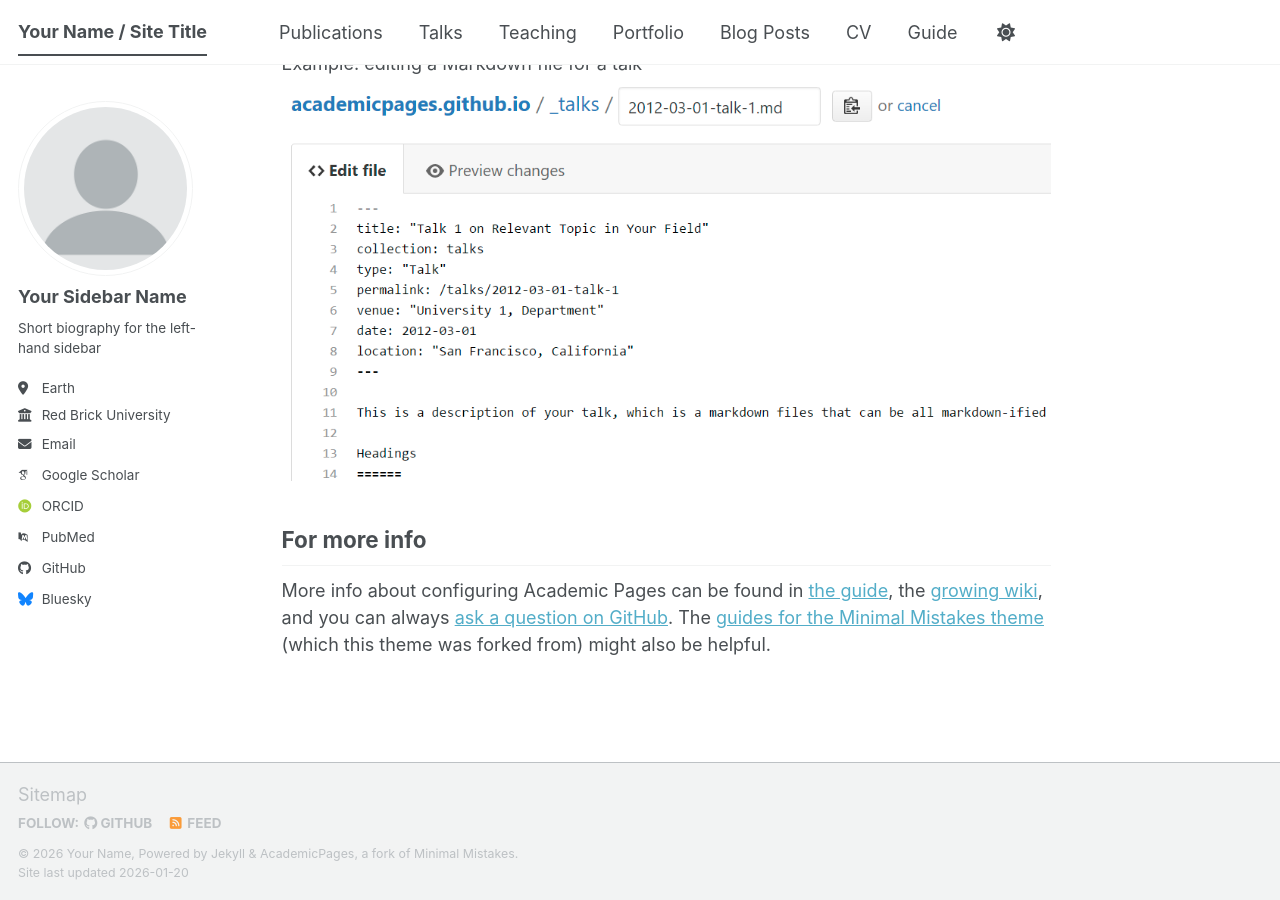
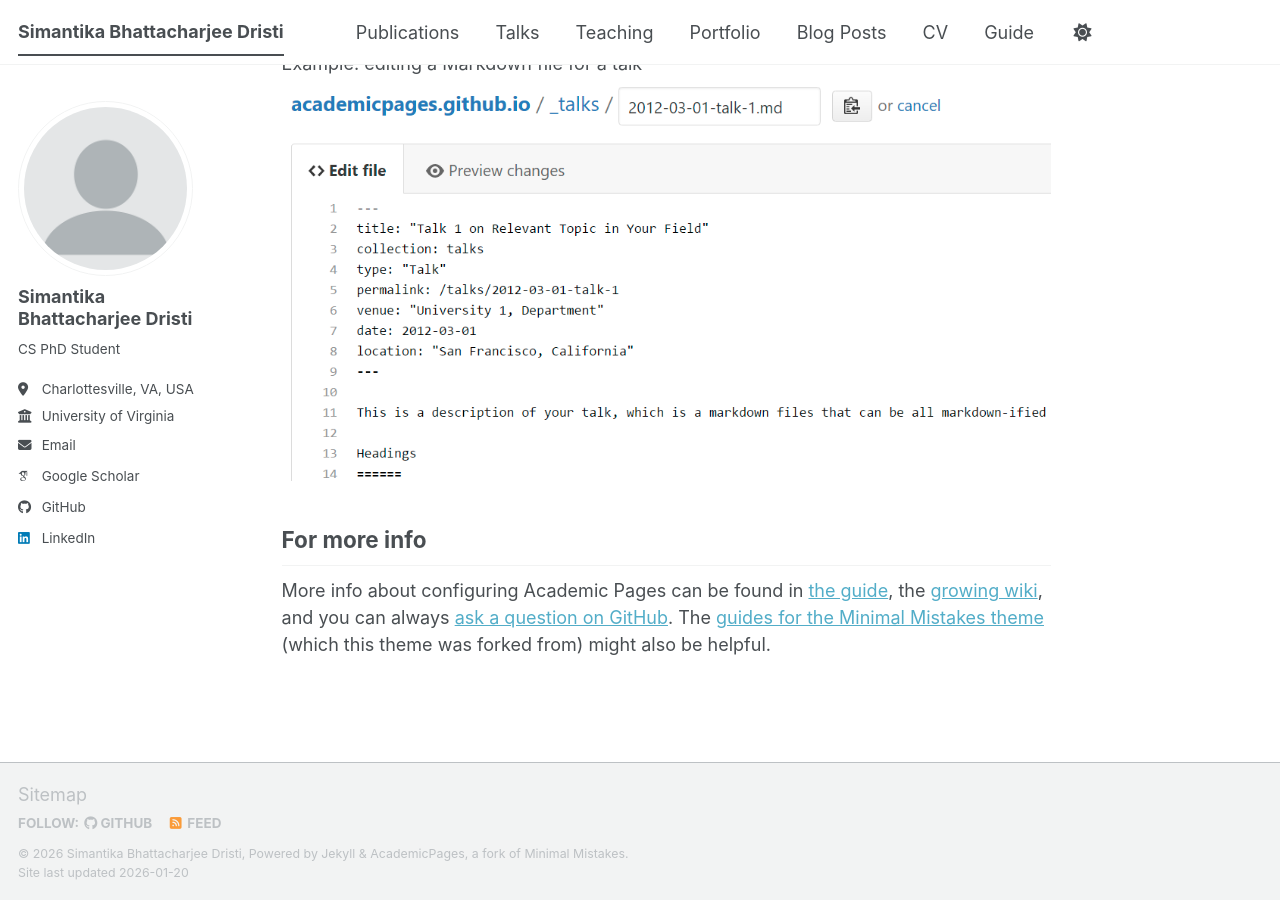
Before and after one commit to Dristi123/Dristi123.github.io, a Jekyll site: the page built from _pages/about.md, in a window 1280 px wide and 900 px high, scrolled down 2720 px. Built offline with Jekyll 4.4.1, drawn with Linux system fonts in a browser that asks for light colours; some web fonts are replaced; a script bundle is joined from its source files by our own code; library files that are not in the unit come from our copies.

Commit message:
Update personal information in _config.yml

```diff
--- a/_config.yml
+++ b/_config.yml
@@ -9,14 +9,14 @@
 # Basic Site Settings
 locale                   : "en-US"
 site_theme               : "default" # The available themes options are "default", "air", "sunrise", "mint", "dirt" and "contrast"
-title                    : "Your Name / Site Title"
+title                    : "Simantika Bhattacharjee Dristi"
 title_separator          : "-"
-name                     : &name "Your Name"
+name                     : &name "Simantika Bhattacharjee Dristi"
 description              : &description "Your Name's academic portfolio"   # Update this with a general description of your site, this is the default if not overridden by a page
-url                      : https://academicpages.github.io # The base hostname & protocol for your site e.g. "https://[your GitHub username].github.io",
+url                      : https://Dristi123.github.io # The base hostname & protocol for your site e.g. "https://[your GitHub username].github.io",
                                                            # or if you already have some other page hosted on Github then use "https://[your GitHub username].github.io/[Your Repo Name]"
 baseurl                  : "" # the subpath of your site, e.g. "/blog"
-repository               : "academicpages/academicpages.github.io"
+repository               : "Dristi123/Dristi123.github.io"
 
 # Site Author - The following control what appear as part of the author content on the side bar.
 #               If a field is blank the icon and link will not appear, otherwise it will be shown.
@@ -24,24 +24,24 @@ repository               : "academicpages/academicpages.github.io"
 author:
   # Biographic information
   avatar           : "profile.png"
-  name             : "Your Sidebar Name"
+  name             : "Simantika Bhattacharjee Dristi"
   pronouns         : # example: "she/her"
-  bio              : "Short biography for the left-hand sidebar"
-  location         : "Earth"
-  employer         : "Red Brick University"
+  bio              : "CS PhD Student"
+  location         : "Charlottesville, VA, USA"
+  employer         : "University of Virginia"
   uri              : # URL
-  email            : "none@example.org"
+  email            : "nwc8gr@virginia.edu"
 
   # Academic websites
   academia         : # URL
   arxiv            : # URL - Update with the correct link to your profile
-  googlescholar    : "https://scholar.google.com/citations?user=PS_CX0AAAAAJ"
+  googlescholar    : "https://scholar.google.com/citations?user=7yWZlF8AAAAJ&hl=en"
   inspire-hep      : # URL
   impactstory      : # URL
-  orcid            : "https://orcid.org/yourorcidurl"
+  orcid            : #https://orcid.org/yourorcidurl
   semantic         : # URL
   ssrn             : # URL
-  pubmed           : "https://www.ncbi.nlm.nih.gov/pubmed/?term=john+snow"
+  pubmed           : # https://www.ncbi.nlm.nih.gov/pubmed/?term=john+snow"
   researchgate     : # URL
   scopus           : # URL
   zotero           : # URL
@@ -51,13 +51,13 @@ author:
   bitbucket        : # Username - Update with your username on the site
   codepen          : # Username
   dribbble         : # Username
-  github           : "academicpages"
+  github           : "Dristi123"
   kaggle           : # Username
   stackoverflow    : # User number or user number and name (i.e., use "1" or "1/jeff-atwood")
 
   # Social media
   artstation       : # Username
-  bluesky          : "bsky.app" # Replace this with you Bluesky username
+  bluesky          : #"bsky.app" # Replace this with you Bluesky username
   facebook         : # Username
   flickr           : # Username
   foursquare       : # Username
@@ -66,7 +66,7 @@ author:
   keybase          : # Username
   instagram        : # Username
   lastfm           : # Username
-  linkedin         : # Username
+  linkedin         : "Simantika Bhattacharjee"
   mastodon         : # URL
   medium           : # URL
   pinterest        : # Username
```
